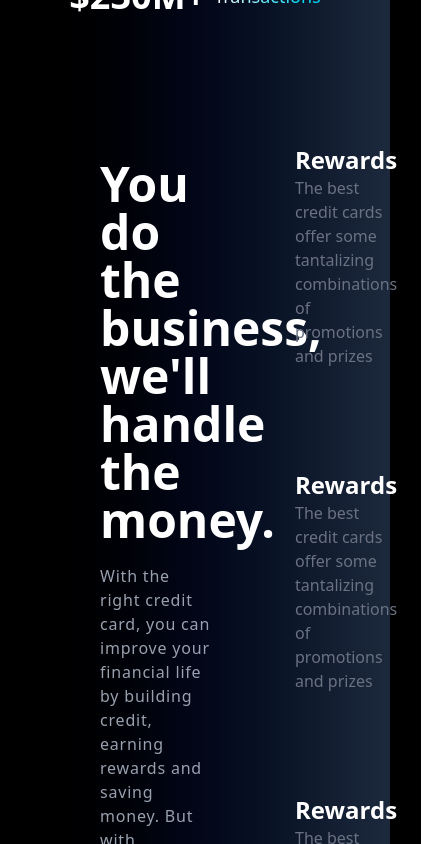
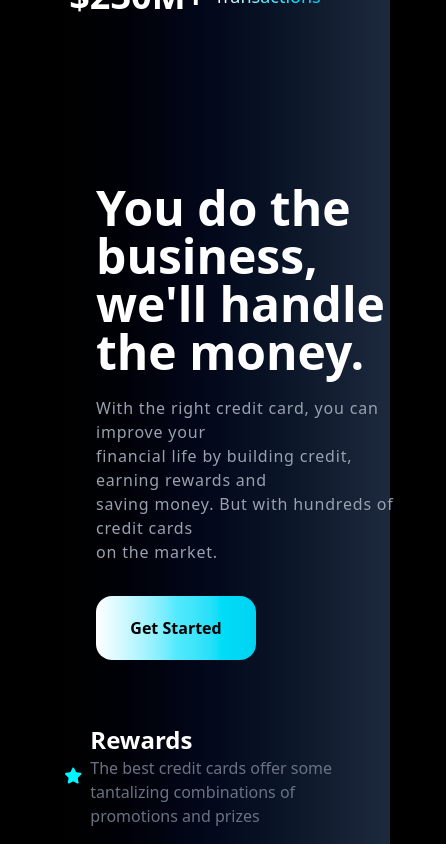
Before and after one commit to aditya02x/Hoobank, a React (Vite) app: page / in a window 390 px wide. Shown: the part 1120-1964 px from the top of the page, 446 px wide, since content can reach past the window. Built offline with nearby package versions, Linux system fonts and the light colour scheme.

Commit message:
part 3 responsive

```diff
--- a/src/components/Part3.jsx
+++ b/src/components/Part3.jsx
@@ -3,8 +3,8 @@ import start from '../assets/Star.svg'
 
 const Part3 = () => {
   return (
-    <div className='flex justify-between mt-20 mb-20'>
-        <div className="left justify-center items-center p-10 ml-15  w-1/2">
+    <div className='flex flex-col md:flex-row justify-between mt-20 mb-20'>a
+        <div className="left justify-center items-center p-10 ml-14 w-full  md:w-1/2">
             <h1 className='text-white text-5xl font-bold'>You do the business, <br />
           we'll handle the money.</h1>
          <  p className='text-gray-400 tracking-wider mt-5'>With the right credit card, you can improve your <br /> financial life by building credit, earning rewards and  <br /> saving money. But with hundreds of credit cards <br /> on the market.</p>
@@ -12,7 +12,7 @@ const Part3 = () => {
     Get Started
      </div>
         </div>
-        <div className="right flex-col items-center gap-3  w-1/2 flex justify-center  ">
+        <div className="right flex-col items-center gap-3  md:w-1/2 w-full flex justify-center  ">
             <div className="one flex justify-center h-1/3 rounded-2xl  p-6 w-10/12 hover:bg-gradient-to-r
 from-slate-600
 via-slate-800
```
